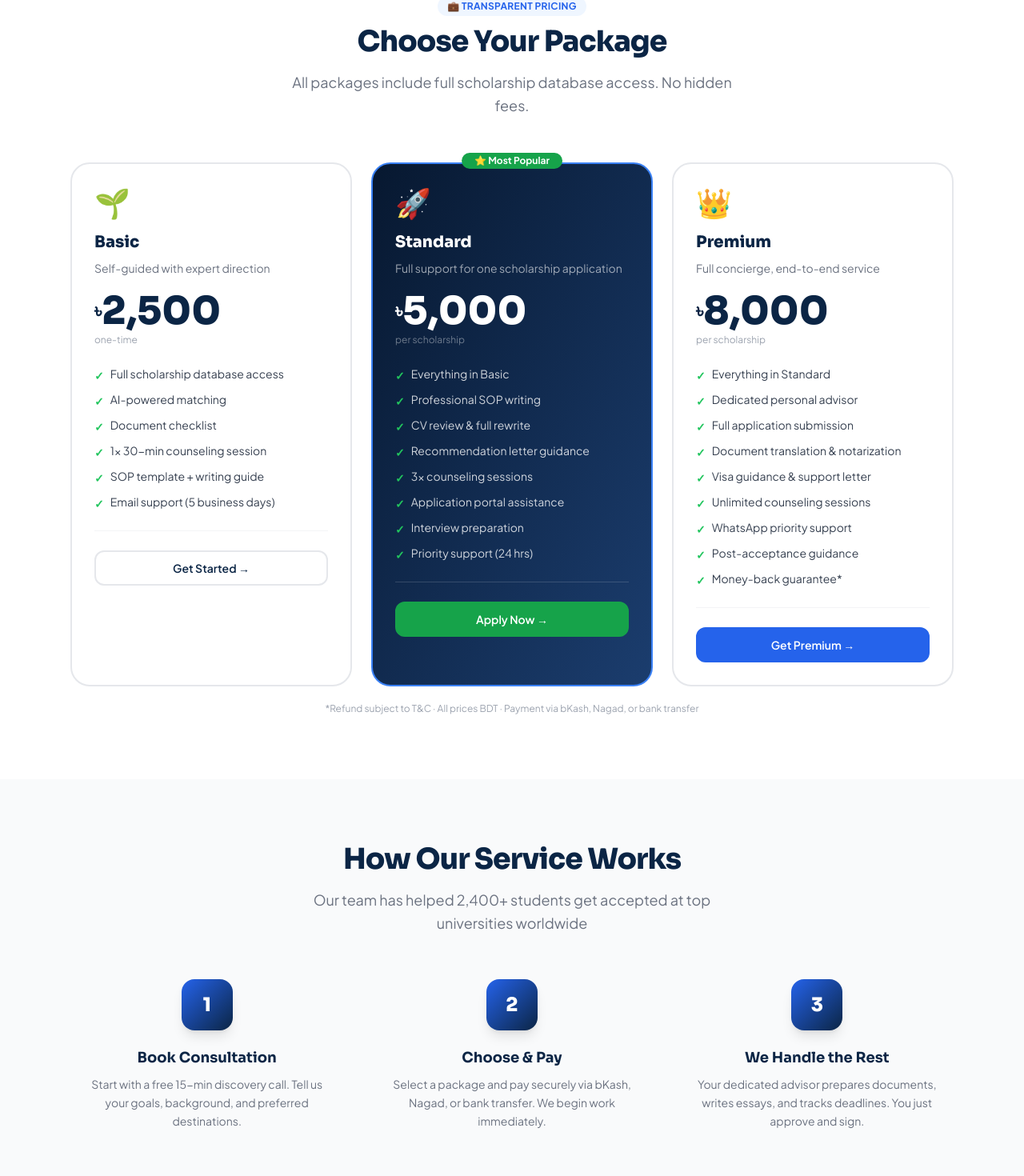
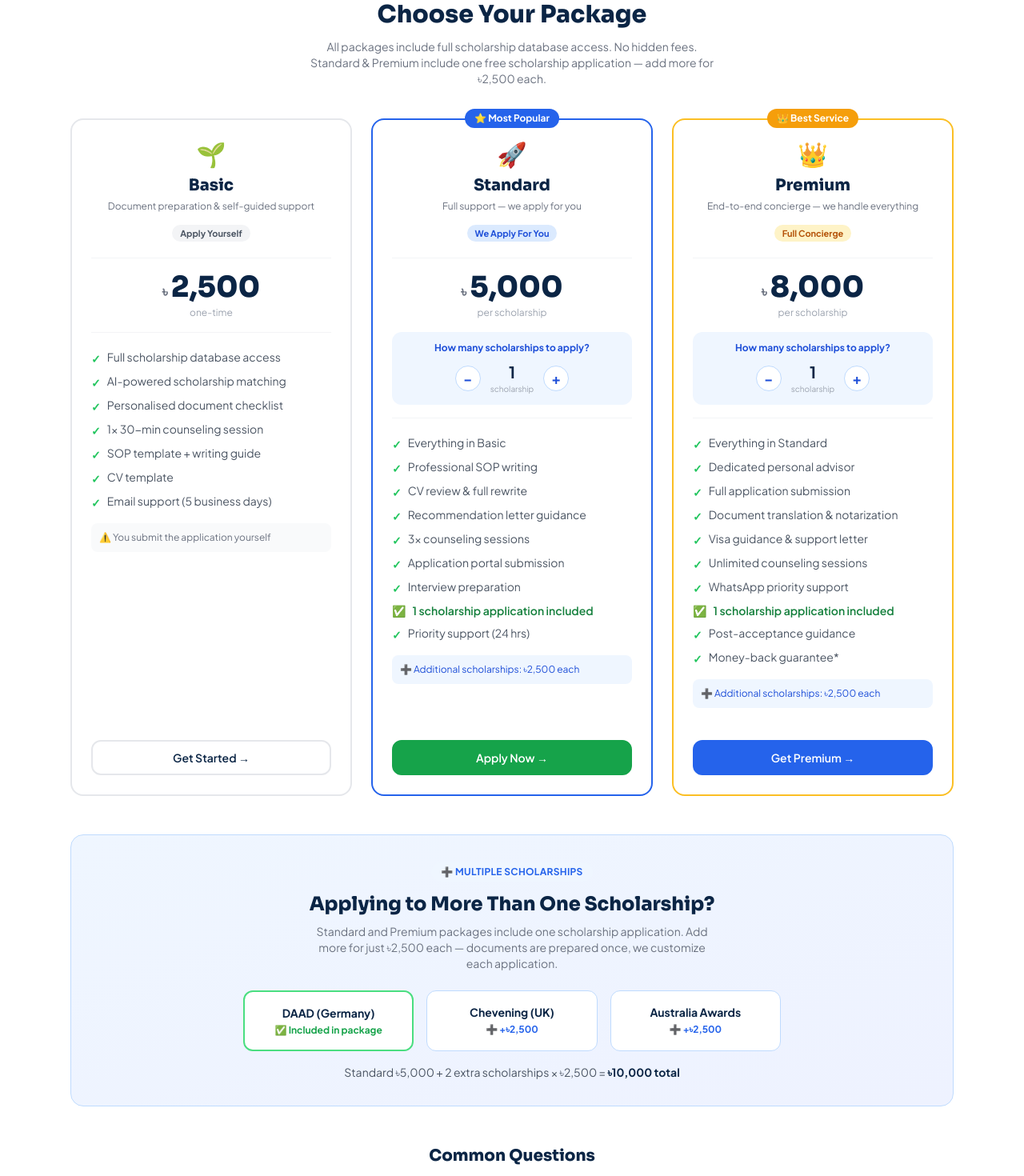
Before and after one commit to shajidhossain626-cell/Schoolar-path-Bd-Front-end, a React (Vite) app: page /services in a window 1280 px wide. Shown: the part 339-1809 px from the top of the page at 80% size. Built offline with nearby package versions, Linux system fonts and the light colour scheme; no server answers.

Commit message:
add extra scholarship pricing system

```diff
--- a/src/pages/ServicesPage.jsx
+++ b/src/pages/ServicesPage.jsx
@@ -2,26 +2,90 @@ import { useState } from 'react'
 import { Link } from 'react-router-dom'
 import toast from 'react-hot-toast'
 
-const PLANS = [
-  { id: 'basic', icon: '🌱', name: 'Basic', price: '2,500', period: 'one-time',
-    desc: 'Self-guided with expert direction',
-    features: ['Full scholarship database access', 'AI-powered matching', 'Document checklist', '1× 30-min counseling session', 'SOP template + writing guide', 'Email support (5 business days)'],
-    cta: 'Get Started →', variant: 'outline' },
-  { id: 'standard', icon: '🚀', name: 'Standard', price: '5,000', period: 'per scholarship',
-    desc: 'Full support for one scholarship application',
-    features: ['Everything in Basic', 'Professional SOP writing', 'CV review & full rewrite', 'Recommendation letter guidance', '3× counseling sessions', 'Application portal assistance', 'Interview preparation', 'Priority support (24 hrs)'],
-    cta: 'Apply Now →', variant: 'primary', featured: true },
-  { id: 'premium', icon: '👑', name: 'Premium', price: '8,000', period: 'per scholarship',
-    desc: 'Full concierge, end-to-end service',
-    features: ['Everything in Standard', 'Dedicated personal advisor', 'Full application submission', 'Document translation & notarization', 'Visa guidance & support letter', 'Unlimited counseling sessions', 'WhatsApp priority support', 'Post-acceptance guidance', 'Money-back guarantee*'],
-    cta: 'Get Premium →', variant: 'blue' },
+const PACKAGES = [
+  {
+    id: 'basic', icon: '🌱', name: 'Basic', price: '2,500', period: 'one-time',
+    color: 'border-gray-200',
+    badge: null,
+    desc: 'Document preparation & self-guided support',
+    tag: 'Apply Yourself',
+    tagColor: 'bg-gray-100 text-gray-600',
+    features: [
+      'Full scholarship database access',
+      'AI-powered scholarship matching',
+      'Personalised document checklist',
+      '1× 30-min counseling session',
+      'SOP template + writing guide',
+      'CV template',
+      'Email support (5 business days)',
+    ],
+    note: '⚠️ You submit the application yourself',
+    cta: 'Get Started →',
+    ctaStyle: 'btn-outline',
+    href: '/intake.html?package=basic',
+  },
+  {
+    id: 'standard', icon: '🚀', name: 'Standard', price: '5,000', period: 'per scholarship',
+    color: 'border-blue-600',
+    badge: '⭐ Most Popular',
+    badgeColor: 'bg-blue-600 text-white',
+    desc: 'Full support — we apply for you',
+    tag: 'We Apply For You',
+    tagColor: 'bg-blue-100 text-blue-700',
+    features: [
+      'Everything in Basic',
+      'Professional SOP writing',
+      'CV review & full rewrite',
+      'Recommendation letter guidance',
+      '3× counseling sessions',
+      'Application portal submission',
+      'Interview preparation',
+      '✅ 1 scholarship application included',
+      'Priority support (24 hrs)',
+    ],
+    extra: true,
+    note: '➕ Additional scholarships: ৳2,500 each',
+    cta: 'Apply Now →',
+    ctaStyle: 'btn-primary',
+    href: '/intake.html?package=standard',
+  },
+  {
+    id: 'premium', icon: '👑', name: 'Premium', price: '8,000', period: 'per scholarship',
+    color: 'border-amber-400',
+    badge: '👑 Best Service',
+    badgeColor: 'bg-amber-500 text-white',
+    desc: 'End-to-end concierge — we handle everything',
+    tag: 'Full Concierge',
+    tagColor: 'bg-amber-100 text-amber-700',
+    features: [
+      'Everything in Standard',
+      'Dedicated personal advisor',
+      'Full application submission',
+      'Document translation & notarization',
+      'Visa guidance & support letter',
+      'Unlimited counseling sessions',
+      'WhatsApp priority support',
+      '✅ 1 scholarship application included',
+      'Post-acceptance guidance',
+      'Money-back guarantee*',
+    ],
+    extra: true,
+    note: '➕ Additional scholarships: ৳2,500 each',
+    cta: 'Get Premium →',
+    ctaStyle: 'btn-blue',
+    href: '/intake.html?package=premium',
+  },
 ]
 
+const EXTRA_PRICE = 2500
+
 export default function ServicesPage() {
-  const [paying, setPaying] = useState(null)
+  const [extraSchols, setExtraSchols] = useState({ standard: 0, premium: 0 })
 
-  const handlePurchase = (plan) => {
-    window.location.href = '/intake.html?package=' + plan.id
+  const totalPrice = (pkg) => {
+    const base = pkg.id === 'basic' ? 2500 : pkg.id === 'standard' ? 5000 : 8000
+    const extras = (extraSchols[pkg.id] || 0) * EXTRA_PRICE
+    return base + extras
   }
 
   return (
@@ -34,77 +98,145 @@ export default function ServicesPage() {
         </div>
       </div>
 
-      <section className="section">
-        <div className="container">
-          <div className="section-header">
-            <span className="badge badge-blue mb-3">💼 Transparent Pricing</span>
-            <h2>Choose Your Package</h2>
-            <p>All packages include full scholarship database access. No hidden fees.</p>
-          </div>
-          <div className="grid md:grid-cols-3 gap-6 mt-10">
-            {PLANS.map(plan => (
-              <div key={plan.id} className={`rounded-3xl border-2 p-7 relative transition-all hover:-translate-y-1 hover:shadow-xl ${plan.featured ? 'bg-gradient-to-br from-navy-900 to-navy-600 border-blue-500' : 'bg-white border-gray-200 hover:border-blue-400'}`}>
-                {plan.featured && <div className="absolute -top-3.5 left-1/2 -translate-x-1/2 bg-green-600 text-white px-4 py-0.5 rounded-full text-xs font-black whitespace-nowrap">⭐ Most Popular</div>}
-                <div className="text-4xl mb-4">{plan.icon}</div>
-                <h3 className={`font-head font-black text-xl mb-2 ${plan.featured ? 'text-white' : 'text-navy-800'}`}>{plan.name}</h3>
-                <p className={`text-sm mb-5 ${plan.featured ? 'text-white/60' : 'text-gray-500'}`}>{plan.desc}</p>
-                <div className={`font-head font-black text-5xl leading-none mb-1 ${plan.featured ? 'text-white' : 'text-navy-800'}`}>
-                  <span className="text-2xl align-top mt-2 inline-block">৳</span>{plan.price}
+      <div className="container py-12">
+
+        {/* PRICING HEADER */}
+        <div className="text-center mb-10">
+          <span className="badge badge-blue mb-3">🏷 Transparent Pricing</span>
+          <h2 className="font-head font-black text-3xl text-navy-800 mb-3">Choose Your Package</h2>
+          <p className="text-gray-500 text-sm max-w-lg mx-auto">All packages include full scholarship database access. No hidden fees. Standard & Premium include one free scholarship application — add more for ৳2,500 each.</p>
+        </div>
+
+        {/* PACKAGE CARDS */}
+        <div className="grid md:grid-cols-3 gap-6 mb-12">
+          {PACKAGES.map(pkg => (
+            <div key={pkg.id} className={`card border-2 ${pkg.color} relative flex flex-col`}>
+              {pkg.badge && (
+                <div className={`absolute -top-3.5 left-1/2 -translate-x-1/2 text-xs font-bold px-3 py-1 rounded-full whitespace-nowrap ${pkg.badgeColor}`}>
+                  {pkg.badge}
                 </div>
-                <div className={`text-xs mb-6 ${plan.featured ? 'text-white/40' : 'text-gray-400'}`}>{plan.period}</div>
-                <ul className={`space-y-2.5 pb-6 mb-6 border-b ${plan.featured ? 'border-white/15' : 'border-gray-100'}`}>
-                  {plan.features.map(f => (
-                    <li key={f} className={`flex items-start gap-2 text-sm ${plan.featured ? 'text-white/80' : 'text-gray-700'}`}>
-                      <span className="text-green-500 font-bold flex-shrink-0 mt-0.5">✓</span>{f}
+              )}
+
+              <div className="p-6 flex-1">
+                {/* Header */}
+                <div className="text-center mb-5">
+                  <div className="text-3xl mb-2">{pkg.icon}</div>
+                  <h3 className="font-head font-black text-xl text-navy-800 mb-1">{pkg.name}</h3>
+                  <p className="text-xs text-gray-500 mb-3">{pkg.desc}</p>
+                  <span className={`text-[11px] font-bold px-2.5 py-1 rounded-full ${pkg.tagColor}`}>{pkg.tag}</span>
+                </div>
+
+                {/* Price */}
+                <div className="text-center mb-5 py-4 border-y border-gray-100">
+                  <div className="flex items-baseline justify-center gap-1">
+                    <span className="text-lg font-bold text-gray-500">৳</span>
+                    <span className="font-head font-black text-4xl text-navy-800">
+                      {pkg.extra ? totalPrice(pkg).toLocaleString() : pkg.price}
+                    </span>
+                  </div>
+                  <div className="text-xs text-gray-400 mt-1">{pkg.period}</div>
+
+                  {/* Extra scholarships counter */}
+                  {pkg.extra && (
+                    <div className="mt-4 bg-blue-50 rounded-xl p-3">
+                      <div className="text-xs font-bold text-blue-700 mb-2">How many scholarships to apply?</div>
+                      <div className="flex items-center justify-center gap-3">
+                        <button
+                          className="w-8 h-8 rounded-full bg-white border border-blue-200 text-blue-700 font-bold text-lg flex items-center justify-center hover:bg-blue-100 transition-colors"
+                          onClick={() => setExtraSchols(prev => ({ ...prev, [pkg.id]: Math.max(0, (prev[pkg.id]||0) - 1) }))}>
+                          −
+                        </button>
+                        <div className="text-center">
+                          <div className="font-black text-xl text-navy-800">{1 + (extraSchols[pkg.id]||0)}</div>
+                          <div className="text-[10px] text-gray-400">scholarship{1+(extraSchols[pkg.id]||0)>1?'s':''}</div>
+                        </div>
+                        <button
+                          className="w-8 h-8 rounded-full bg-white border border-blue-200 text-blue-700 font-bold text-lg flex items-center justify-center hover:bg-blue-100 transition-colors"
+                          onClick={() => setExtraSchols(prev => ({ ...prev, [pkg.id]: (prev[pkg.id]||0) + 1 }))}>
+                          +
+                        </button>
+                      </div>
+                      {(extraSchols[pkg.id]||0) > 0 && (
+                        <div className="text-[11px] text-blue-600 mt-2 font-medium">
+                          1 included + {extraSchols[pkg.id]} extra × ৳2,500 = ৳{totalPrice(pkg).toLocaleString()}
+                        </div>
+                      )}
+                    </div>
+                  )}
+                </div>
+
+                {/* Features */}
+                <ul className="space-y-2 mb-4">
+                  {pkg.features.map((f, i) => (
+                    <li key={i} className={`flex gap-2 text-sm ${f.startsWith('✅') ? 'font-semibold text-green-700' : 'text-gray-600'}`}>
+                      {!f.startsWith('✅') && <span className="text-green-500 font-bold flex-shrink-0 mt-0.5">✓</span>}
+                      {f.startsWith('✅') && <span className="flex-shrink-0">✅</span>}
+                      <span>{f.replace('✅ ', '')}</span>
                     </li>
                   ))}
                 </ul>
-                <button
-                  onClick={() => handlePurchase(plan)}
-                  disabled={paying === plan.id}
-                  className={`btn btn-block ${plan.variant === 'primary' ? 'btn-primary' : plan.variant === 'blue' ? 'btn-blue' : 'btn-outline'} ${paying === plan.id ? 'opacity-60 cursor-not-allowed' : ''}`}>
-                  {paying === plan.id ? 'Processing...' : plan.cta}
-                </button>
+
+                {/* Note */}
+                <div className={`text-xs rounded-lg p-2.5 mb-4 ${pkg.extra ? 'bg-blue-50 text-blue-700' : 'bg-gray-50 text-gray-500'}`}>
+                  {pkg.note}
+                </div>
+              </div>
+
+              {/* CTA */}
+              <div className="px-6 pb-6">
+                <a href={`${pkg.href}&extra=${extraSchols[pkg.id]||0}`}
+                  className={`btn ${pkg.ctaStyle} btn-block text-center no-underline flex items-center justify-center`}>
+                  {pkg.cta}
+                </a>
+              </div>
+            </div>
+          ))}
+        </div>
+
+        {/* EXTRA SCHOLARSHIP EXPLAINER */}
+        <div className="bg-gradient-to-br from-blue-50 to-indigo-50 border border-blue-200 rounded-2xl p-8 mb-12">
+          <div className="text-center mb-6">
+            <span className="badge badge-blue mb-3">➕ Multiple Scholarships</span>
+            <h3 className="font-head font-black text-2xl text-navy-800 mb-2">Applying to More Than One Scholarship?</h3>
+            <p className="text-gray-500 text-sm max-w-lg mx-auto">Standard and Premium packages include one scholarship application. Add more for just ৳2,500 each — documents are prepared once, we customize each application.</p>
+          </div>
+          <div className="grid md:grid-cols-3 gap-4 max-w-2xl mx-auto">
+            {[
+              { schol: 'DAAD (Germany)', included: true },
+              { schol: 'Chevening (UK)', included: false },
+              { schol: 'Australia Awards', included: false },
+            ].map((item, i) => (
+              <div key={i} className={`rounded-xl p-4 text-center ${item.included ? 'bg-white border-2 border-green-400' : 'bg-white border border-blue-200'}`}>
+                <div className="text-sm font-bold text-navy-800 mb-1">{item.schol}</div>
+                {item.included
+                  ? <div className="text-xs text-green-600 font-bold">✅ Included in package</div>
+                  : <div className="text-xs text-blue-600 font-bold">➕ +৳2,500</div>
+                }
               </div>
             ))}
           </div>
-          <p className="text-center text-xs text-gray-400 mt-5">*Refund subject to T&C · All prices BDT · Payment via bKash, Nagad, or bank transfer</p>
-        </div>
-      </section>
-
-      {/* HOW IT WORKS */}
-      <section className="section bg-gray-50">
-        <div className="container">
-          <div className="section-header">
-            <h2>How Our Service Works</h2>
-            <p>Our team has helped 2,400+ students get accepted at top universities worldwide</p>
-          </div>
-          <div className="grid md:grid-cols-3 gap-10">
-            {[['1', 'Book Consultation', 'Start with a free 15-min discovery call. Tell us your goals, background, and preferred destinations.'],
-              ['2', 'Choose & Pay', 'Select a package and pay securely via bKash, Nagad, or bank transfer. We begin work immediately.'],
-              ['3', 'We Handle the Rest', 'Your dedicated advisor prepares documents, writes essays, and tracks deadlines. You just approve and sign.']
-            ].map(([n, title, desc]) => (
-              <div key={n} className="text-center px-4">
-                <div className="w-16 h-16 bg-gradient-to-br from-blue-600 to-navy-800 rounded-2xl flex items-center justify-center font-head font-black text-2xl text-white mx-auto mb-5 shadow-lg">{n}</div>
-                <h3 className="font-head font-bold text-navy-800 text-lg mb-2">{title}</h3>
-                <p className="text-gray-500 text-sm leading-relaxed">{desc}</p>
-              </div>
-            ))}
+          <div className="text-center mt-4">
+            <div className="text-sm text-gray-600">Standard ৳5,000 + 2 extra scholarships × ৳2,500 = <strong className="text-navy-800">৳10,000 total</strong></div>
           </div>
         </div>
-      </section>
 
-      <section className="bg-gradient-to-br from-navy-800 to-navy-600 py-20 text-center relative overflow-hidden">
-        <div className="absolute inset-0 bg-[radial-gradient(circle_at_30%_50%,rgba(26,107,245,.15),transparent_50%)]" />
-        <div className="container relative z-10">
-          <h2 className="font-head font-black text-3xl text-white mb-3">Not Sure Which Package?</h2>
-          <p className="text-white/65 mb-7">Book a free 15-minute consultation. No commitment required.</p>
-          <div className="flex gap-3 justify-center flex-wrap">
-            <Link to="/contact" className="btn btn-primary btn-xl">📞 Book Free Call</Link>
-            <Link to="/scholarships" className="btn btn-white btn-xl">Browse Scholarships</Link>
-          </div>
+        {/* FAQ */}
+        <div className="max-w-2xl mx-auto">
+          <h3 className="font-head font-black text-xl text-navy-800 mb-6 text-center">Common Questions</h3>
+          {[
+            { q: 'Why does Basic not include application submission?', a: 'Basic is a self-guided package. We prepare all your documents and guide you step by step, but you submit the application yourself. This keeps the cost low for students who are confident applying independently.' },
+            { q: 'Why is there an extra charge per scholarship?', a: 'Each scholarship requires a customized SOP, separate application portal login, different documents, and individual tracking. Applying to 3 scholarships is genuinely 3 times the work.' },
+            { q: 'Can I upgrade my package later?', a: 'Yes! Contact us on WhatsApp and we will upgrade your package at any time. You only pay the difference.' },
+            { q: 'What if I am rejected?', a: 'Premium package includes a money-back guarantee. Standard and Basic do not, but we work hard to maximize your chances with professional applications.' },
+          ].map((item, i) => (
+            <div key={i} className="mb-4 border border-gray-200 rounded-xl overflow-hidden">
+              <div className="p-4 font-bold text-sm text-navy-800 bg-gray-50">{item.q}</div>
+              <div className="p-4 text-sm text-gray-600 leading-relaxed">{item.a}</div>
+            </div>
+          ))}
         </div>
-      </section>
+
+      </div>
     </>
   )
 }
```
Also changed, not shown: public/crm.html (+57 -16 lines), public/intake.html (+27 -6 lines).
